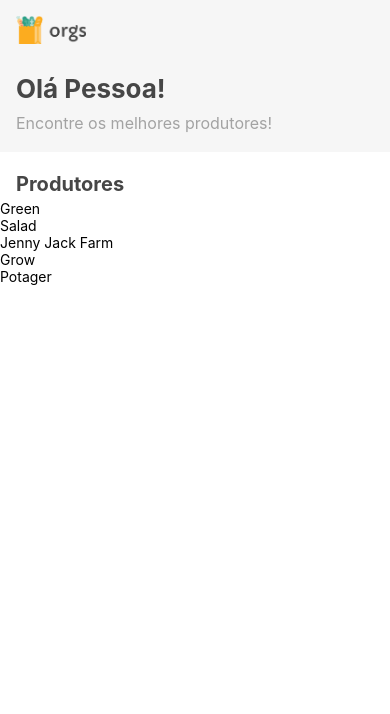
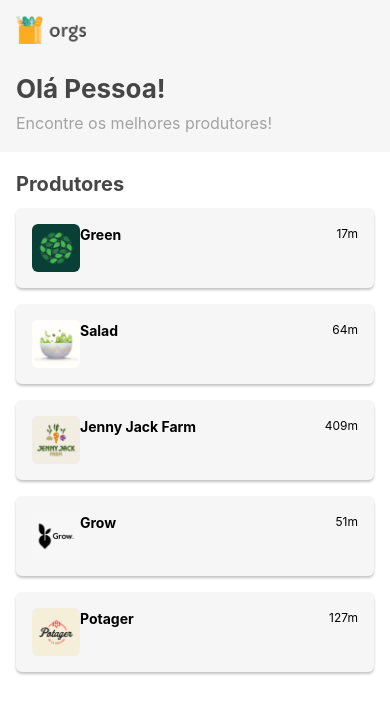
Before and after one commit to felahgs/react-native-app-example, a React Native app: screen / in a window 390 px wide. Shown: the top 714 px of the page. Built offline with nearby package versions, Linux system fonts and the light colour scheme.

Commit message:
create producer card component

```diff
--- a/App.tsx
+++ b/App.tsx
@@ -1,11 +1,17 @@
 import React from "react";
-import { SafeAreaView } from "react-native";
+import { SafeAreaView, StyleSheet } from "react-native";
 
 import { Home } from "./src/screens/Home";
 
+const styles = StyleSheet.create({
+  screen: {
+    flex: 1,
+  },
+});
+
 const App = () => {
   return (
-    <SafeAreaView>
+    <SafeAreaView style={styles.screen}>
       <Home />
     </SafeAreaView>
   );
--- a/src/mocks/header.js
+++ b/src/mocks/header.js
@@ -1,6 +1,6 @@
 const topo = {
-  boasVindas: "Olá Pessoa!",
-  legenda: "Encontre os melhores produtores",
+  welcoming: "Olá Pessoa!",
+  caption: "Encontre os melhores produtores",
 };
 
 export default topo;
--- a/src/mocks/producers.js
+++ b/src/mocks/producers.js
@@ -8,37 +8,37 @@ const gerarNumeroAleatorio = (min, max) =>
   Math.floor(Math.random() * (max - min + 1) + min);
 
 const produtores = {
-  titulo: "Produtores",
-  lista: [
+  title: "Produtores",
+  list: [
     {
-      nome: "Green",
-      imagem: green,
-      distancia: `${gerarNumeroAleatorio(1, 500)}m`,
-      estrelas: gerarNumeroAleatorio(1, 5),
+      name: "Green",
+      image: green,
+      distance: `${gerarNumeroAleatorio(1, 500)}m`,
+      stars: gerarNumeroAleatorio(1, 5),
     },
     {
-      nome: "Salad",
-      imagem: salad,
-      distancia: `${gerarNumeroAleatorio(1, 500)}m`,
-      estrelas: gerarNumeroAleatorio(1, 5),
+      name: "Salad",
+      image: salad,
+      distance: `${gerarNumeroAleatorio(1, 500)}m`,
+      stars: gerarNumeroAleatorio(1, 5),
     },
     {
-      nome: "Jenny Jack Farm",
-      imagem: jennyJack,
-      distancia: `${gerarNumeroAleatorio(1, 500)}m`,
-      estrelas: gerarNumeroAleatorio(1, 5),
+      name: "Jenny Jack Farm",
+      image: jennyJack,
+      distance: `${gerarNumeroAleatorio(1, 500)}m`,
+      stars: gerarNumeroAleatorio(1, 5),
     },
     {
-      nome: "Grow",
-      imagem: grow,
-      distancia: `${gerarNumeroAleatorio(1, 500)}m`,
-      estrelas: gerarNumeroAleatorio(1, 5),
+      name: "Grow",
+      image: grow,
+      distance: `${gerarNumeroAleatorio(1, 500)}m`,
+      stars: gerarNumeroAleatorio(1, 5),
     },
     {
-      nome: "Potager",
-      imagem: potager,
-      distancia: `${gerarNumeroAleatorio(1, 500)}m`,
-      estrelas: gerarNumeroAleatorio(1, 5),
+      name: "Potager",
+      image: potager,
+      distance: `${gerarNumeroAleatorio(1, 500)}m`,
+      stars: gerarNumeroAleatorio(1, 5),
     },
   ],
 };
--- a/src/screens/Home/components/Header/Header.tsx
+++ b/src/screens/Home/components/Header/Header.tsx
@@ -9,8 +9,8 @@ import logo from "../../../../../assets/logo.png";
 import styles from "./styles";
 
 interface HeaderProps {
-  boasVindas: string;
-  legenda: string;
+  welcoming: string;
+  caption: string;
 }
 
 const Header = () => {
@@ -29,7 +29,7 @@ const Header = () => {
   return (
     <View style={styles.header}>
       <Image source={logo} style={styles.image} />
-      <Text style={styles.welcome}>{headerContent.boasVindas}</Text>
+      <Text style={styles.welcome}>{headerContent.welcoming}</Text>
       <Text style={styles.caption}>Encontre os melhores produtores!</Text>
     </View>
   );
--- /dev/null
+++ b/src/screens/Home/components/Producers/ProducerCard.tsx
@@ -0,0 +1,28 @@
+import { Text, View, Image, ImageSourcePropType } from "react-native";
+import React from "react";
+
+import styles from "./styles";
+
+interface ProducerCardProps {
+  name: string;
+  image: ImageSourcePropType;
+  distance?: string;
+  stars?: number;
+}
+const ProducerCard = ({ name, image, distance }: ProducerCardProps) => {
+  return (
+    <View style={styles.card}>
+      <Image
+        source={image}
+        style={styles.image}
+        accessibilityLabel="logo da lojas"
+      />
+      <View style={styles.info}>
+        <Text style={styles.name}>{name}</Text>
+        <Text style={styles.distance}>{distance}</Text>
+      </View>
+    </View>
+  );
+};
+
+export { ProducerCard };
--- a/src/screens/Home/components/Producers/Producers.tsx
+++ b/src/screens/Home/components/Producers/Producers.tsx
@@ -1,17 +1,18 @@
-import { View, Text, FlatList } from "react-native";
+import { View, Text, FlatList, ImageSourcePropType } from "react-native";
 import React, { useEffect, useState } from "react";
 
 import { fetchProducers } from "../../../../services/loadData";
 
+import { ProducerCard } from "./ProducerCard";
 import styles from "./styles";
 
 interface ProducersContentProps {
-  titulo: string;
-  lista: Array<{
-    nome: string;
-    imagem: string;
-    distancia: string;
-    estrelas: number;
+  title: string;
+  list: Array<{
+    name: string;
+    image: ImageSourcePropType;
+    distance: string;
+    stars: number;
   }>;
 }
 
@@ -31,19 +32,19 @@ const Producers = ({ header: Header }: ProducersProps) => {
   const ListHeader = () => (
     <>
       <Header />
-      <Text style={styles.title}>{producers.titulo}</Text>
+      <Text style={styles.title}>{producers.title}</Text>
     </>
   );
 
-  if (!producers.lista) {
+  if (!producers.list) {
     return <View />;
   }
 
   return (
     <FlatList
-      data={producers.lista}
-      renderItem={({ item: { nome } }) => <Text>{nome}</Text>}
-      keyExtractor={({ nome }) => nome}
+      data={producers.list}
+      renderItem={({ item }) => <ProducerCard {...item} />}
+      keyExtractor={({ name }) => name}
       ListHeaderComponent={() => <ListHeader />}
     />
   );
--- a/src/screens/Home/components/Producers/styles.ts
+++ b/src/screens/Home/components/Producers/styles.ts
@@ -9,4 +9,46 @@ export default StyleSheet.create({
     fontWeight: "bold",
     color: "#464646",
   },
+  card: {
+    backgroundColor: "#F6F6F6",
+    marginVertical: 8,
+    marginHorizontal: 16,
+    borderRadius: 6,
+    flexDirection: "row",
+
+    // Android
+    elevation: 4,
+
+    // iOS
+    shadowColor: "#000",
+    shadowOffset: {
+      width: 0,
+      height: 2,
+    },
+    shadowOpacity: 0.23,
+    shadowRadius: 2.62,
+  },
+  image: {
+    width: 48,
+    height: 48,
+    borderRadius: 6,
+    marginVertical: 16,
+    marginLeft: 16,
+  },
+  info: {
+    flex: 1,
+    flexDirection: "row",
+    justifyContent: "space-between",
+    marginVertical: 16,
+    marginRight: 16,
+  },
+  name: {
+    fontSize: 14,
+    lineHeight: 22,
+    fontWeight: "bold",
+  },
+  distance: {
+    fontSize: 12,
+    lineHeight: 19,
+  },
 });
```
